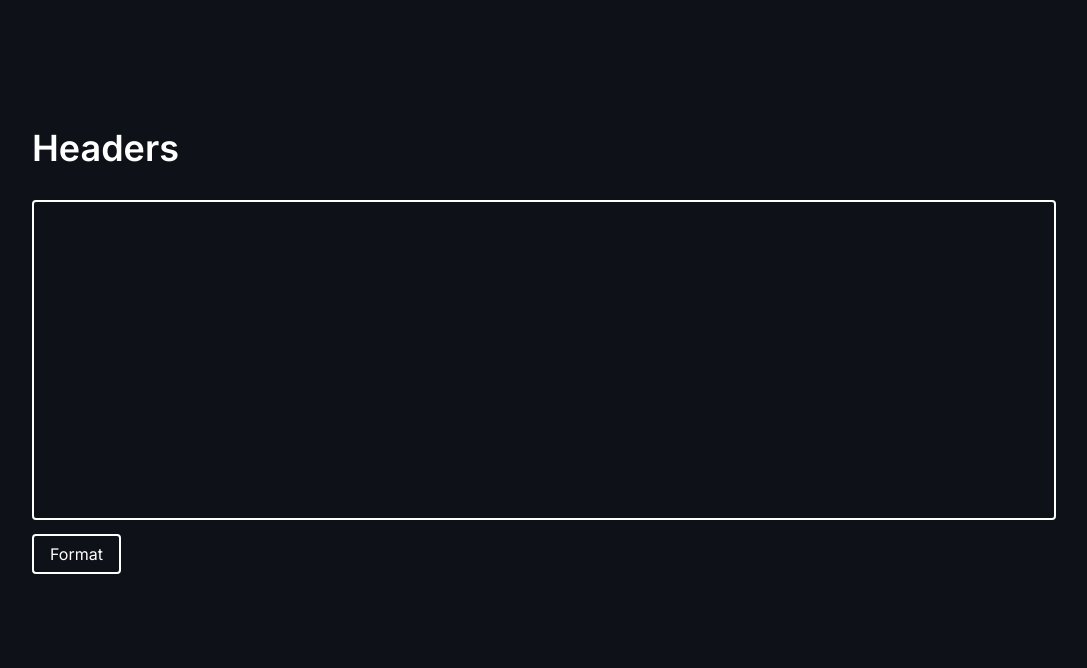
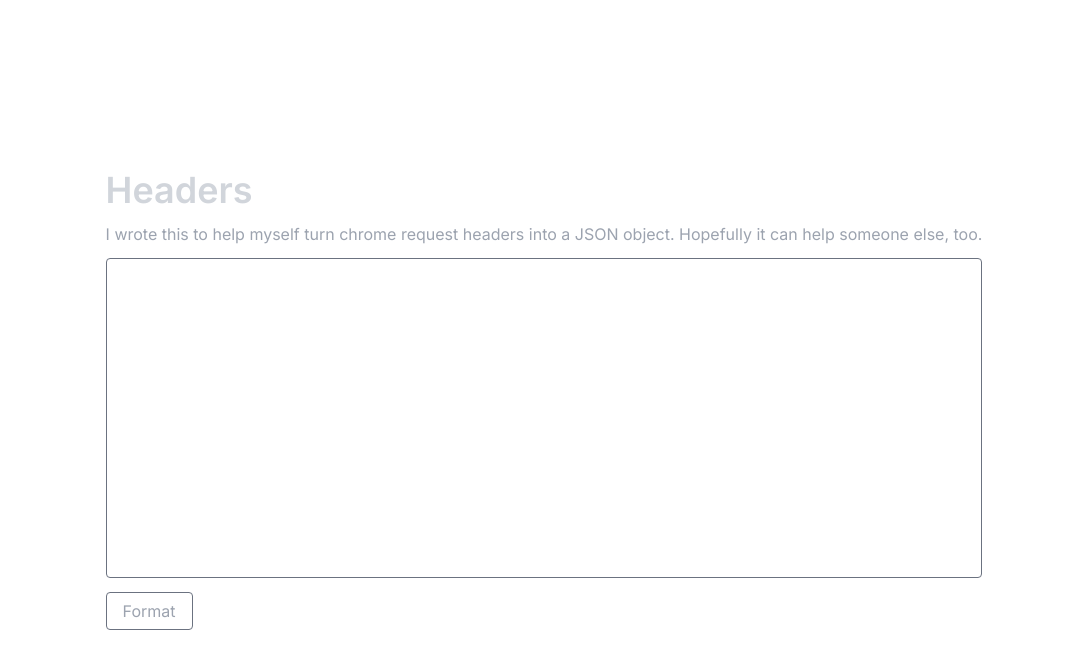
Before and after one commit to cnrstvns/cnrstvns.dev, a Next.js app: page /headers in a window 1280 px wide. Shown: the top 668 px of the page, without its empty margins (96-1183 px from the left). Built offline with nearby package versions, Linux system fonts and the light colour scheme.

Commit message:
Headers page

```diff
--- a/src/pages/headers.js
+++ b/src/pages/headers.js
@@ -7,29 +7,37 @@ export default function Headers() {
   function format() {
     try {
       const formattedHeaders = {};
-      headers.split('\n').forEach((header) => {
+      headers
+        .trim()
+        .split('\n')
+        .forEach((header) => {
           const [key, val] = header.split(':');
           const newKey = unescape(key.trim());
           formattedHeaders[newKey] = unescape(val.trim());
         });
       setHeaders(JSON.stringify(formattedHeaders, null, 2));
       // eslint-disable-next-line no-empty
-    } catch (err) { }
+    } catch (err) {}
   }
 
   return (
     <>
       <Head title="Headers — Connor Stevens" />
-      <main className="pt-32 min-h-screen px-6 lg:px-32 text-black bg-black text-white">
-        <div className="w-full w-1/2">
-          <div className="font-semibold text-4xl pb-8">Headers</div>
+      <main className="flex flex-col items-center min-h-screen px-6 lg:px-32 bg-white text-black dark:bg-black dark:text-white">
+        <div className="m-auto">
+          <div className="w-full w-1/2 space-y-3">
+            <div className="font-semibold text-gray-300 text-4xl">Headers</div>
+            <div className="text-base text-gray-400">
+              I wrote this to help myself turn chrome request headers into a JSON object. Hopefully it can help someone else, too.
+            </div>
             <textarea
               value={headers}
               onChange={(e) => setHeaders(e.target.value)}
-            className="border-2 resize-none border-white bg-transparent rounded focus:outline-none h-80 w-full p-2"
+              className="text-gray-300 border resize-none border-gray-500 bg-transparent rounded focus:outline-none h-80 w-full p-2"
             />
           </div>
-        <button className="mt-2 p-1.5 px-4 text-white border-2 border-white rounded hover:bg-white hover:text-black transition" type="button" onClick={() => format()}>Format</button>
+          <button className="mt-2 p-1.5 px-4 text-gray-400 border border-gray-500 rounded hover:bg-gray-400 hover:text-black transition" type="button" onClick={() => format()}>Format</button>
+        </div>
       </main>
     </>
   );
```
Lines whose indentation alone changed are shown as unchanged.
